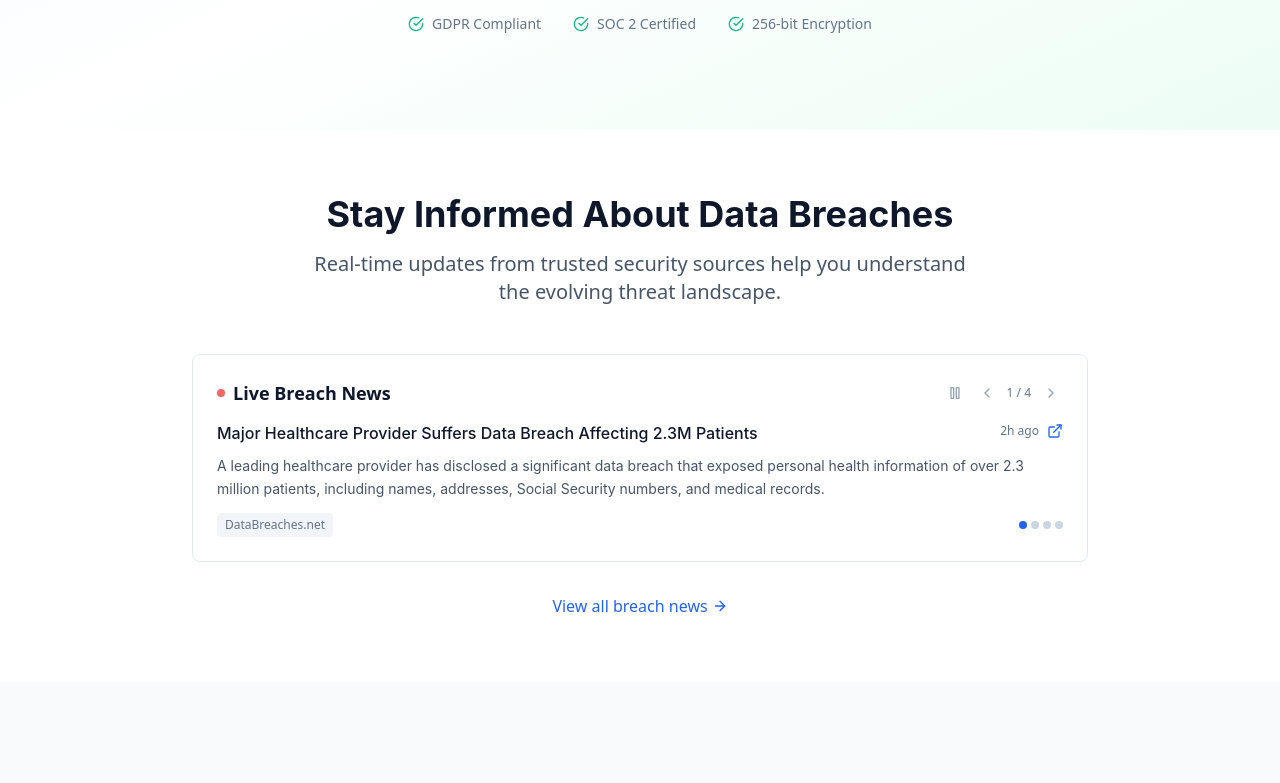
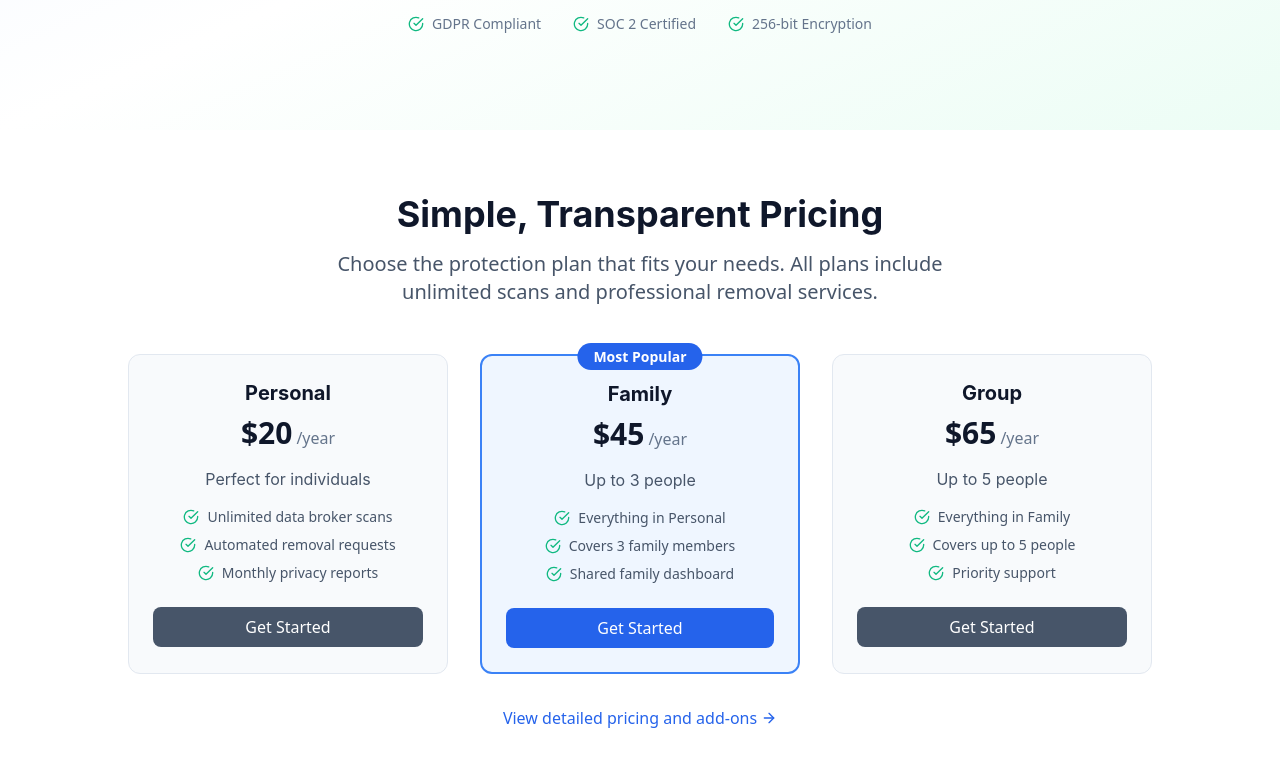
Before and after one commit to dexteon/Remova_Dev, a React (Vite) app: page / in a window 1280 px wide. Shown: the part 500-1283 px from the top of the page. Built offline with nearby package versions, Linux system fonts and the light colour scheme; no server answers.

Commit message:
Updated HomePage.tsx

```diff
--- a/src/pages/HomePage.tsx
+++ b/src/pages/HomePage.tsx
@@ -166,6 +166,124 @@ const HomePage = () => {
                 <span>256-bit Encryption</span>
               </div>
             </div>
+          </div>
+        </div>
+      </section>
+
+      {/* Pricing Preview Section */}
+      <section className="py-16 bg-white">
+        <div className="max-w-7xl mx-auto px-4 sm:px-6 lg:px-8">
+          <div className="text-center mb-12">
+            <h2 className="text-3xl md:text-4xl font-bold font-heading text-navy-900 mb-4">
+              Simple, Transparent Pricing
+            </h2>
+            <p className="text-xl text-slate-600 max-w-2xl mx-auto">
+              Choose the protection plan that fits your needs. All plans include unlimited scans and professional removal services.
+            </p>
+          </div>
+
+          <div className="grid md:grid-cols-3 gap-8 max-w-5xl mx-auto">
+            <div className="bg-slate-50 p-6 rounded-xl border border-slate-200 text-center">
+              <h3 className="text-xl font-bold font-heading text-navy-900 mb-2">Personal</h3>
+              <div className="mb-4">
+                <span className="text-3xl font-bold text-navy-900">$20</span>
+                <span className="text-slate-500 ml-1">/year</span>
+              </div>
+              <p className="text-slate-600 mb-4 font-body">Perfect for individuals</p>
+              <ul className="text-sm text-slate-600 space-y-2 mb-6">
+                <li className="flex items-center justify-center space-x-2">
+                  <CheckCircle className="h-4 w-4 text-success-500" />
+                  <span>Unlimited data broker scans</span>
+                </li>
+                <li className="flex items-center justify-center space-x-2">
+                  <CheckCircle className="h-4 w-4 text-success-500" />
+                  <span>Automated removal requests</span>
+                </li>
+                <li className="flex items-center justify-center space-x-2">
+                  <CheckCircle className="h-4 w-4 text-success-500" />
+                  <span>Monthly privacy reports</span>
+                </li>
+              </ul>
+              <Link
+                to="/register"
+                className="w-full bg-slate-600 hover:bg-slate-700 text-white py-2 px-4 rounded-lg font-medium transition-colors block text-center"
+              >
+                Get Started
+              </Link>
+            </div>
+
+            <div className="bg-primary-50 p-6 rounded-xl border-2 border-primary-500 text-center relative">
+              <div className="absolute -top-3 left-1/2 transform -translate-x-1/2">
+                <span className="bg-primary-600 text-white px-4 py-1 rounded-full text-sm font-semibold">
+                  Most Popular
+                </span>
+              </div>
+              <h3 className="text-xl font-bold font-heading text-navy-900 mb-2">Family</h3>
+              <div className="mb-4">
+                <span className="text-3xl font-bold text-navy-900">$45</span>
+                <span className="text-slate-500 ml-1">/year</span>
+              </div>
+              <p className="text-slate-600 mb-4 font-body">Up to 3 people</p>
+              <ul className="text-sm text-slate-600 space-y-2 mb-6">
+                <li className="flex items-center justify-center space-x-2">
+                  <CheckCircle className="h-4 w-4 text-success-500" />
+                  <span>Everything in Personal</span>
+                </li>
+                <li className="flex items-center justify-center space-x-2">
+                  <CheckCircle className="h-4 w-4 text-success-500" />
+                  <span>Covers 3 family members</span>
+                </li>
+                <li className="flex items-center justify-center space-x-2">
+                  <CheckCircle className="h-4 w-4 text-success-500" />
+                  <span>Shared family dashboard</span>
+                </li>
+              </ul>
+              <Link
+                to="/register"
+                className="w-full bg-primary-600 hover:bg-primary-700 text-white py-2 px-4 rounded-lg font-medium transition-colors block text-center"
+              >
+                Get Started
+              </Link>
+            </div>
+
+            <div className="bg-slate-50 p-6 rounded-xl border border-slate-200 text-center">
+              <h3 className="text-xl font-bold font-heading text-navy-900 mb-2">Group</h3>
+              <div className="mb-4">
+                <span className="text-3xl font-bold text-navy-900">$65</span>
+                <span className="text-slate-500 ml-1">/year</span>
+              </div>
+              <p className="text-slate-600 mb-4 font-body">Up to 5 people</p>
+              <ul className="text-sm text-slate-600 space-y-2 mb-6">
+                <li className="flex items-center justify-center space-x-2">
+                  <CheckCircle className="h-4 w-4 text-success-500" />
+                  <span>Everything in Family</span>
+                </li>
+                <li className="flex items-center justify-center space-x-2">
+                  <CheckCircle className="h-4 w-4 text-success-500" />
+                  <span>Covers up to 5 people</span>
+                </li>
+                <li className="flex items-center justify-center space-x-2">
+                  <CheckCircle className="h-4 w-4 text-success-500" />
+                  <span>Priority support</span>
+                </li>
+              </ul>
+              <Link
+                to="/register"
+                className="w-full bg-slate-600 hover:bg-slate-700 text-white py-2 px-4 rounded-lg font-medium transition-colors block text-center"
+              >
+                Get Started
+              </Link>
+            </div>
+          </div>
+
+          <div className="text-center mt-8">
+            <Link
+              to="/pricing"
+              className="text-primary-600 hover:text-primary-700 font-medium inline-flex items-center space-x-1"
+            >
+              <span>View detailed pricing and add-ons</span>
+              <ArrowRight className="h-4 w-4" />
+            </Link>
           </div>
         </div>
       </section>
```
